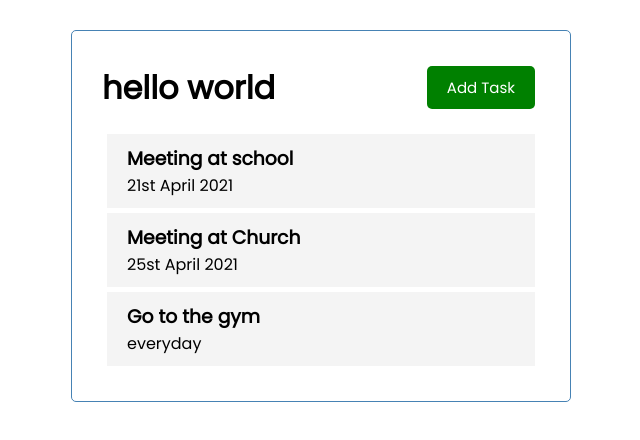
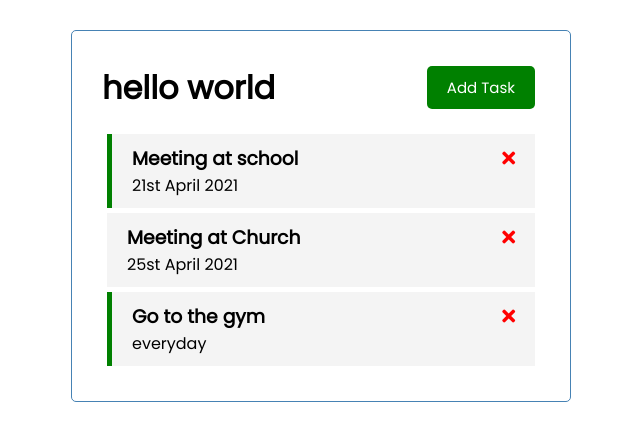
Before and after one commit to JordyBukondaTshibangu/TASK-MANAGER-APP-VUE.JS, a Vue app: page / in a window 1280 px wide. Shown: the top 440 px of the page, without its empty margins (319-959 px from the left). Built offline with nearby package versions, Linux system fonts and the light colour scheme.

Commit message:
features : remove task functionality

```diff
--- a/public/index.html
+++ b/public/index.html
@@ -5,6 +5,7 @@
     <meta http-equiv="X-UA-Compatible" content="IE=edge">
     <meta name="viewport" content="width=device-width,initial-scale=1.0">
     <link rel="icon" href="<%= BASE_URL %>favicon.ico">
+    <link rel="stylesheet" href="https://cdnjs.cloudflare.com/ajax/libs/font-awesome/5.15.3/css/all.min.css" />
     <title><%= htmlWebpackPlugin.options.title %></title>
   </head>
   <body>
--- a/src/App.vue
+++ b/src/App.vue
@@ -1,7 +1,7 @@
 <template>
   <div class="container">
     <Header title="hello world"/>
-    <Tasks :tasks="tasks" />
+    <Tasks :tasks="tasks" @delete-task="deleteTask"/>
   </div>
 </template>
 
@@ -36,12 +36,19 @@
         reminder : false
       },
             {
-        id : 1,
+        id : 3,
         text : "Go to the gym",
         day : "everyday",
         reminder : true
       }
     ]
+  },
+  methods : {
+    deleteTask(id){
+      if(confirm('Are you sure ?')){
+        this.tasks = this.tasks.filter(task => task.id !== id)
+      }
+    }
   }
 }
 </script>
--- a/src/components/Task.vue
+++ b/src/components/Task.vue
@@ -1,6 +1,9 @@
 <template>
-    <div class="task">
-        <h3>{{task.text}}</h3>
+    <div :class="[task.reminder ? 'reminder' : '', 'task']">
+        <h3>
+            {{task.text}}
+            <i class="fas fa-times" @click="onDelete(task.id)"></i>
+        </h3>
         <p>{{task.day}}</p>
     </div>
 </template>
@@ -10,6 +13,11 @@
     name : "Task",
     props : {
         task : Object
+    },
+    methods : {
+        onDelete(id){
+            this.$emit('delete-task', id);
+        }
     }
 }
 </script>
--- a/src/components/Tasks.vue
+++ b/src/components/Tasks.vue
@@ -1,7 +1,7 @@
 <template>
     <div>
         <div v-for="task in tasks" :key="task.id">
-            <Task :task="task" />
+            <Task :task="task" @delete-task="$emit('delete-task', task.id)" />
         </div>
     </div>
 </template>
@@ -20,6 +20,7 @@
     },
     methods : {
 
-    }
+    },
+    emits : ['delete-task']
 }
 </script>
```
